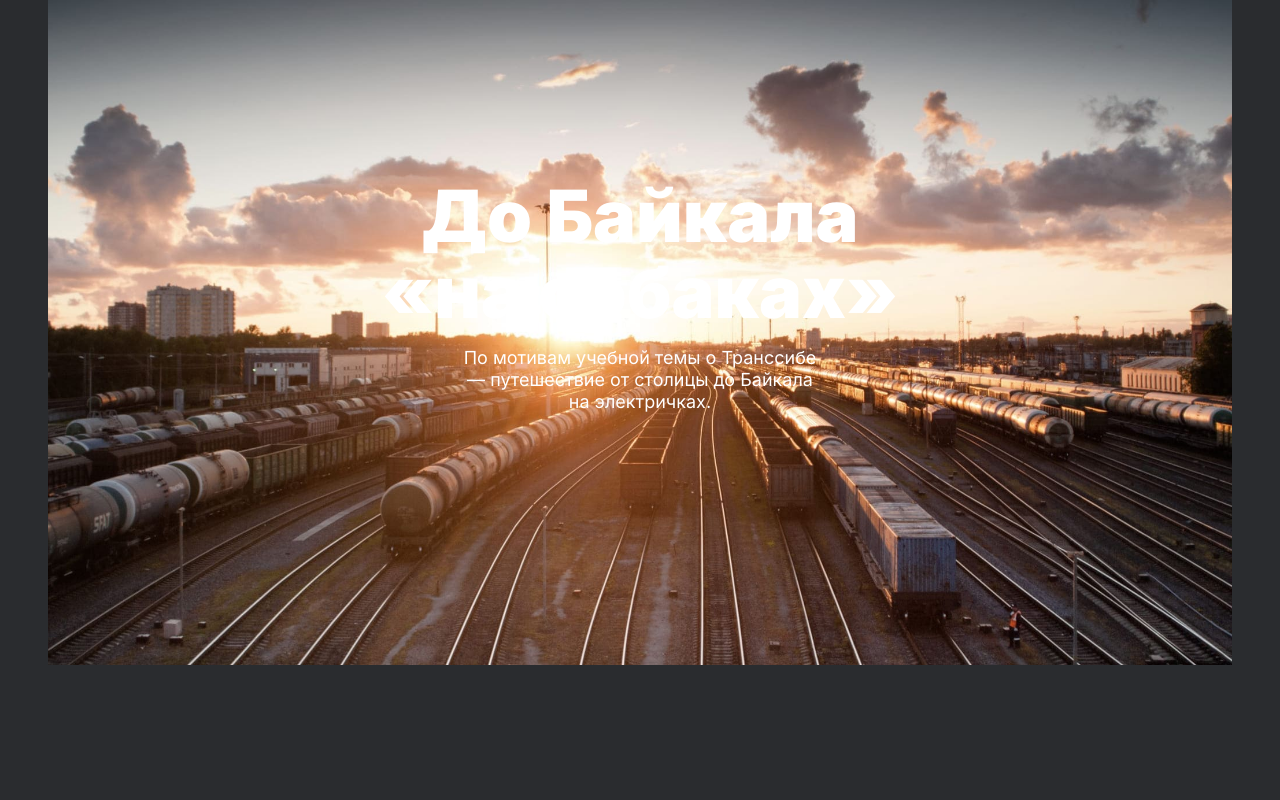
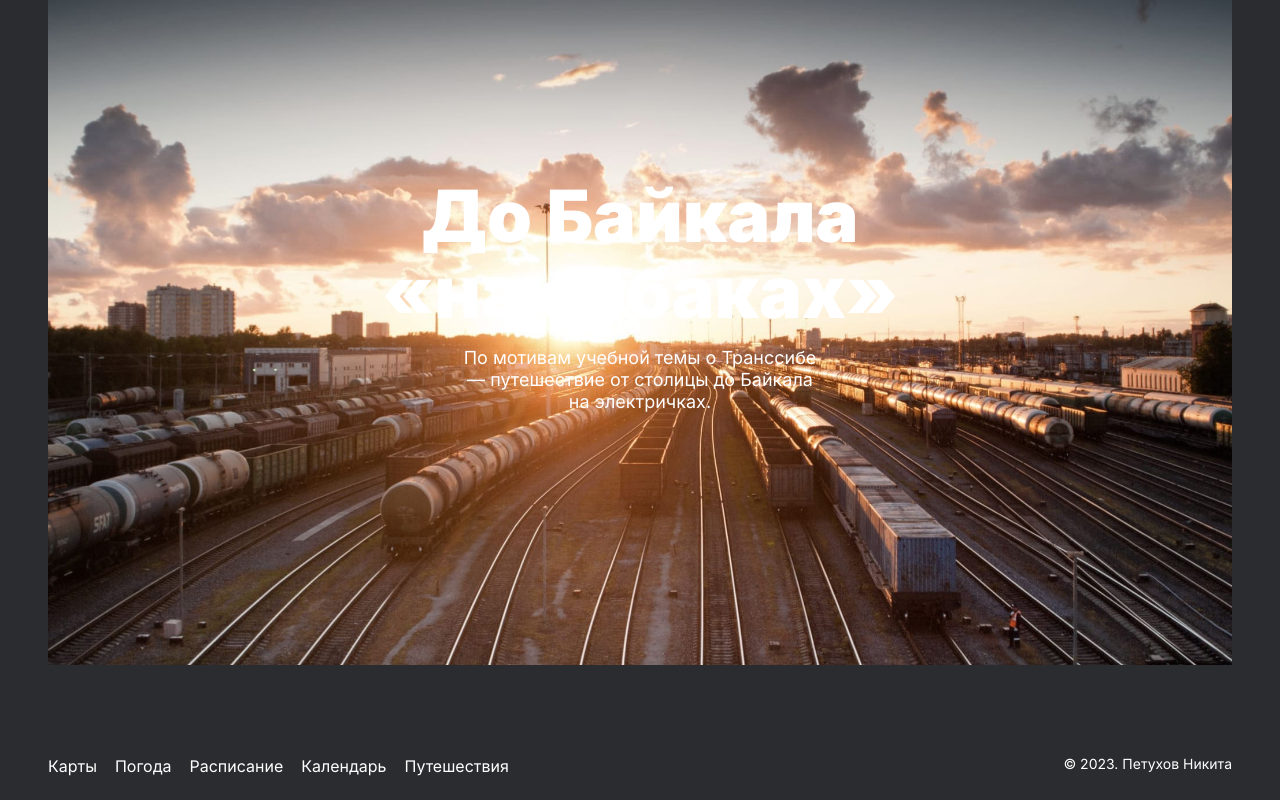
Before and after one commit to OrtiesPN/russian-travel, a plain HTML site: page index.html in a window 1280 px wide. Shown: the part 6058-6858 px from the top of the page. Before the commit the page ends 6723 px from the top, so only its background shows below. Drawn offline with Linux system fonts and the light colour scheme.

Commit message:
определил стили для всех блоков

```diff
--- a/index.html
+++ b/index.html
@@ -165,17 +165,17 @@
             <p class="cover__subtitle">По мотивам учебной темы о Транссибе — путешествие от столицы до Байкала на электричках.</p>
         </a>
     </section>
-    <!--<footer class="footer">
+    <footer class="footer">
         <nav class="footer__menu">
             <ul class="footer__links">
-                <li><a href="https://yandex.ru/maps" class="footer__link">Карты</a></li>
-                <li><a href="https://yandex.ru/pogoda" class="footer__link">Погода</a></li>
-                <li><a href="https://rasp.yandex.ru" class="footer__link">Расписание</a></li>
-                <li><a href="https://calendar.yandex.ru" class="footer__link">Календарь</a></li>
-                <li><a href="https://travel.yandex.ru" class="footer__link">Путешествия</a></li>
+                <li class="footer__item"><a href="https://yandex.ru/maps" class="footer__link">Карты</a></li>
+                <li class="footer__item"><a href="https://yandex.ru/pogoda" class="footer__link">Погода</a></li>
+                <li class="footer__item"><a href="https://rasp.yandex.ru" class="footer__link">Расписание</a></li>
+                <li class="footer__item"><a href="https://calendar.yandex.ru" class="footer__link">Календарь</a></li>
+                <li class="footer__item"><a href="https://travel.yandex.ru" class="footer__link">Путешествия</a></li>
             </ul>
         </nav>
         <p class="footer__copyright">© 2023. Петухов Никита</p>
-    </footer>-->
+    </footer>
     </div>
 </body>
--- a/pages/index.css
+++ b/pages/index.css
@@ -537,3 +537,81 @@
         width: calc(100% - 2*48px);
     }
 }
+
+.footer{
+    padding: 64px 0 24px 16px;
+    width: 100%;
+    text-align: start;
+    box-sizing: border-box;
+}
+
+.footer__links{
+    width: 100%;
+    display: flex;
+    flex-direction: column;
+    align-items: flex-start;
+    padding: 0;
+    margin: 0;
+    list-style-type: none;
+}
+
+.footer__item{
+    margin-bottom: 32px;
+}
+
+.footer__item:last-of-type{
+    margin-bottom: 0;
+}
+
+.footer__link{
+    font-family: 'Inter';
+    font-style: normal;
+    font-weight: 400;
+    font-size: 24px;
+    line-height: 1;
+    color: #FFFFFF;
+    text-decoration: none;
+}
+
+.footer__copyright{
+    margin: 48px 0 0 0;
+    font-family: 'Inter';
+    font-style: normal;
+    font-weight: 400;
+    font-size: 14px;
+    line-height: 1;
+    color: #FFFFFF;
+}
+
+@media screen and (min-width:768px) {
+    .footer{
+        padding: 88px 0 24px 0;
+        width: calc(100% - 2*24px);
+        display: flex;
+        justify-content: space-between;
+    }
+    .footer__links{
+        flex-direction: row;
+        gap: 18px;
+        padding: 0;
+        margin: 0;
+        list-style-type: none;
+    }
+    .footer__item{
+        margin-bottom: 0;
+    }
+    .footer__link{
+        font-size: 16px;
+        line-height: 1.12;
+    }
+    .footer__copyright{
+        margin: 0;
+    }
+}
+
+@media screen and (min-width:1024px) {
+    .footer{
+        padding: 92px 0 24px 0;
+        width: calc(100% - 2*48px);
+    }
+}
```
